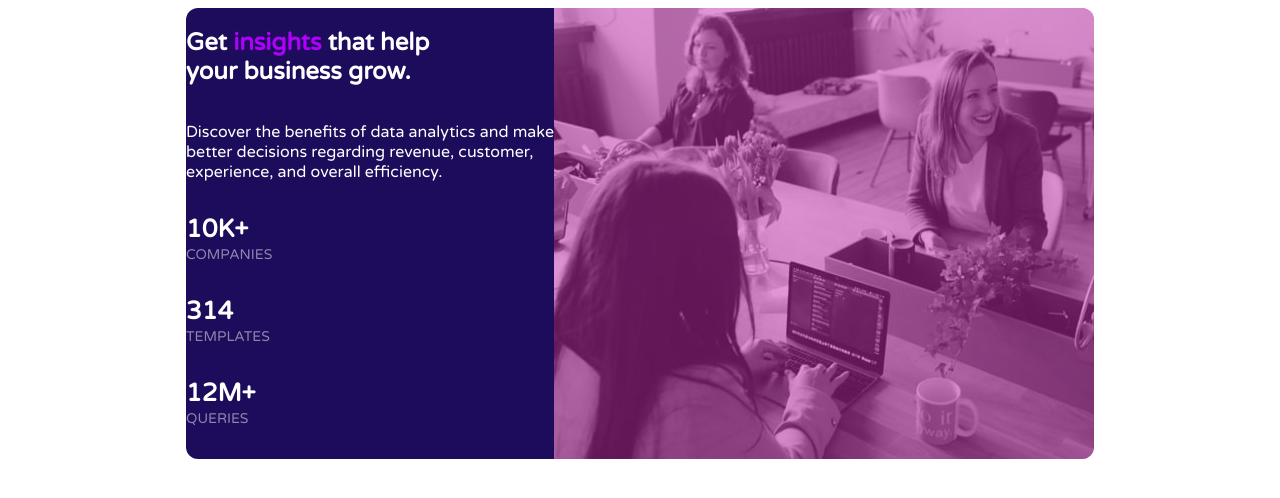
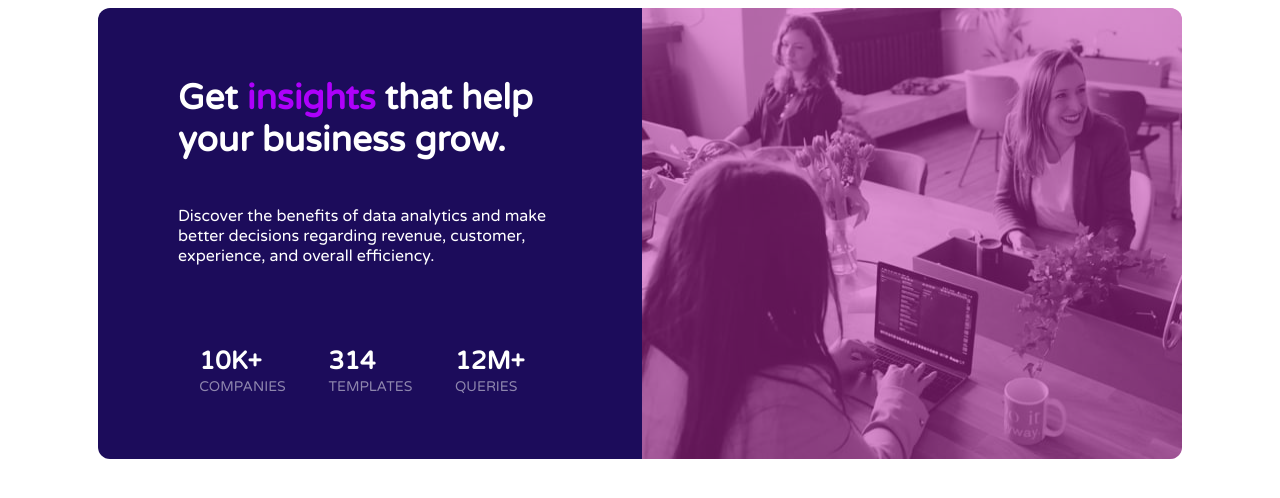
Before and after one commit to Elvandil45/FrontEndMentorChallenges, a plain HTML site: page Newbie/stats-preview-card-component/index.html in a window 1280 px wide. Drawn offline with Linux system fonts and the light colour scheme.

Commit message:
modifications

```diff
--- a/Newbie/stats-preview-card-component/index.html
+++ b/Newbie/stats-preview-card-component/index.html
@@ -20,9 +20,13 @@
     <div class="informations">
       <h2>Get <span class="insights">insights</span> that help<br>your business grow.</h2>
       <p class="main-paragraph">Discover the benefits of data analytics and make <br> better decisions regarding revenue, customer,<br>experience, and overall efficiency.</p>
+      <div class="stats">
+
+
       <p><span class="info">10K+</span><br><span class="info2">COMPANIES</span></p>
       <p><span class="info">314</span><br><span class="info2">TEMPLATES</span></p>
       <p><span class="info">12M+</span><br><span class="info2">QUERIES</span></p>
+        </div>
     </div>
     <div class="asset">
       <img src="images/image-header-desktop.jpg" alt="">
@@ -30,27 +34,6 @@
 
   </div>
 
-
-
-
-
-
-
-
-
-
-  <!-- <div class="main">
-
-    <h2>Get <span class="insights">insights</span> that help<br>your business grow.</h2><br>
-    <p class="main-paragraph">Discover the benefits of data <br> analytics and make better decisions<br>egarding revenue, customer,<br>experience, and overall efficiency.</p>
-
-
-    <p><span class="info">10K+</span><br><span class="info2">COMPANIES</span></p>
-    <p><span class="info">314</span><br><span class="info2">TEMPLATES</span></p>
-    <p><span class="info">12M+</span><br><span class="info2">QUERIES</span></p>
-
-
-  </div> -->
 </body>
 
 </html>
--- a/Newbie/stats-preview-card-component/styles.css
+++ b/Newbie/stats-preview-card-component/styles.css
@@ -8,6 +8,9 @@
 body{
   color:white;
   font-family: 'Varela Round', sans-serif;
+}
+h2{
+  font-size: 35px;
 }
 .wrapper{
   display: flex;
@@ -21,6 +24,7 @@ body{
   width: fit-content;
   border-top-left-radius: 12px;
   border-bottom-left-radius: 12px;
+  padding: 2.5em 6em 2.5em 5em;
 }
 
 .asset {
@@ -52,3 +56,8 @@ img {
 .insights{
   color: #AE00FB;
 }
+.stats {
+  display: flex;
+  justify-content: space-around;
+  margin-top: 3em;
+}
```
